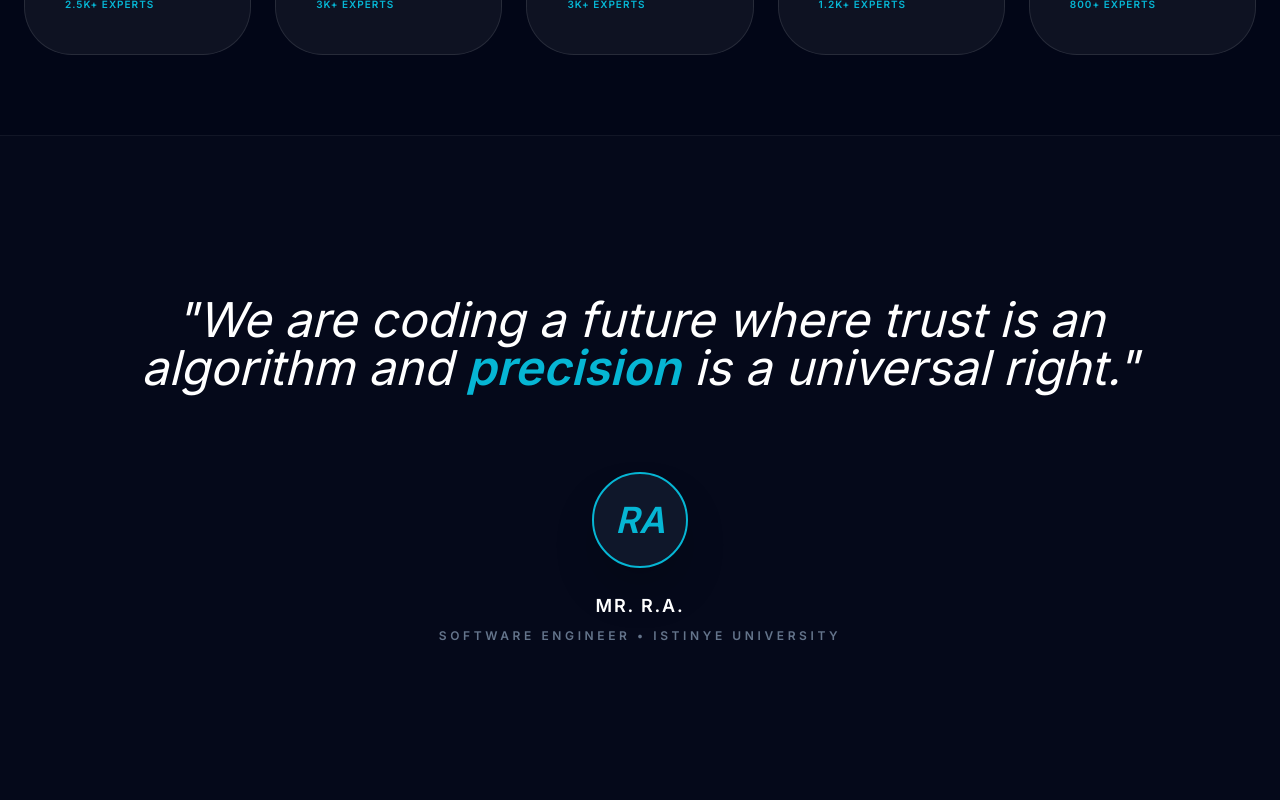
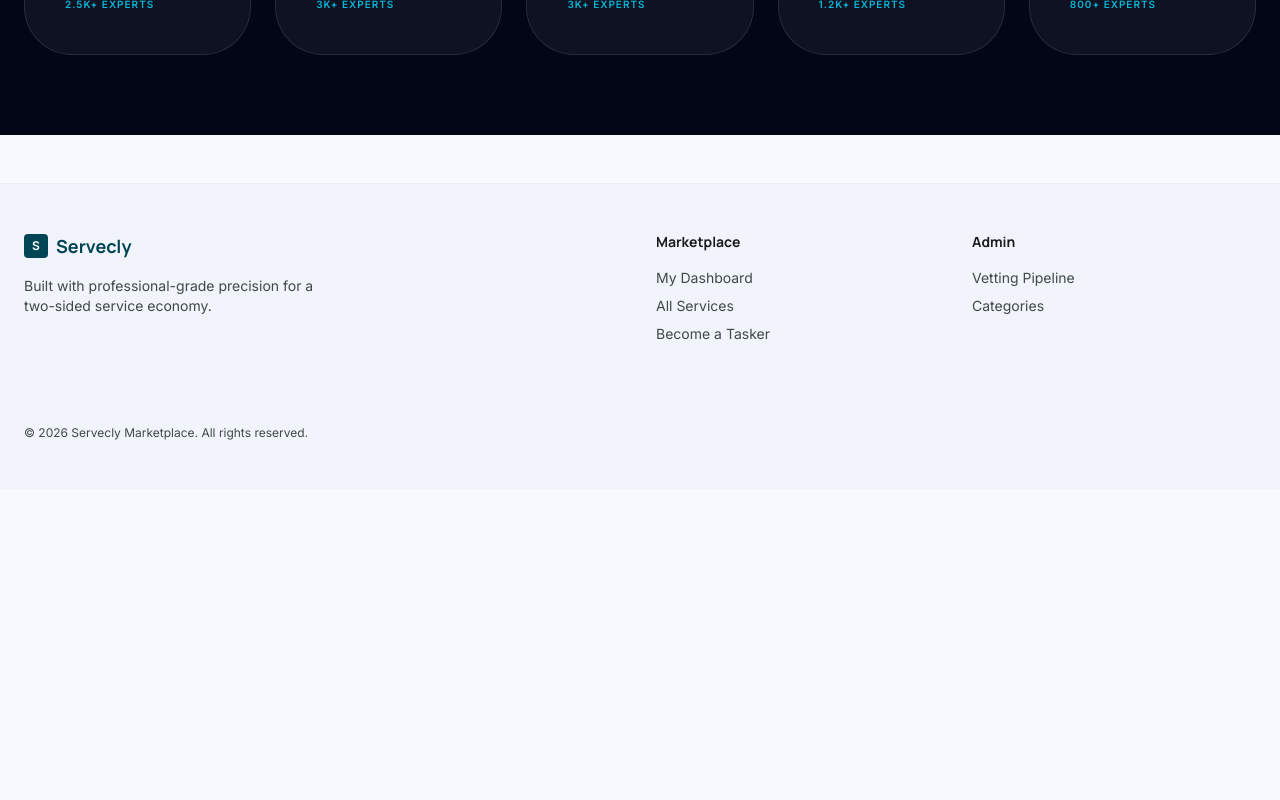
Before and after one commit to PgTobby-07/Servecly-Marektplace, a React (Vite) app: page / in a window 1280 px wide. Shown: the part 1080-1880 px from the top of the page. After the commit the page ends 1569 px from the top, so only its background shows below. Built offline with nearby package versions, Linux system fonts and the light colour scheme.

Commit message:
Clean up Home.jsx by removing comments and unused code
Removed commented-out sections for clarity and streamlined the access logic.

```diff
--- a/src/pages/Home.jsx
+++ b/src/pages/Home.jsx
@@ -12,9 +12,7 @@ const Home = () => {
     if (savedUser) setUser(JSON.parse(savedUser));
   }, []);
 
-  // 1. THE EXCLUSIVE ACCESS NODE LOGIC
   const getAccessStatus = () => {
-    // CAPTURING POTENTIAL USERS & TASKERS
     if (!user) {
       return {
         label: "GATEWAY ACCESS",
@@ -27,7 +25,6 @@ const Home = () => {
 
     const firstName = user.name?.split(' ')[0] || 'User';
 
-    // ADMIN: SYSTEM ARCHITECT
     if (user.role === 'admin') {
       return {
         label: "SYSTEM ARCHITECT",
@@ -38,7 +35,6 @@ const Home = () => {
       };
     }
 
-    // TASKER: VERIFIED ASSET
     if (user.role === 'tasker') {
       return {
         label: "VERIFIED ASSET",
@@ -49,7 +45,6 @@ const Home = () => {
       };
     }
 
-    // CLIENT: ACTIVE NODE
     return {
       label: "ACTIVE NODE",
       message: `Syncing: ${firstName}`,
@@ -78,10 +73,8 @@ const Home = () => {
   return (
     <div className="bg-[#020617] text-slate-200 min-h-screen selection:bg-cyan-500 overflow-x-hidden">
 
-      {/* TOP NAV: ACCESS ANCHOR */}
       <header className="relative z-30 pt-8 px-6 max-w-7xl mx-auto flex flex-col md:flex-row justify-between items-center gap-6">
 
-        {/* DYNAMIC ACCESS NODE - LINKED TO LOGIN IF GUEST */}
         <Link to={!user ? "/login" : "/dashboard"} className="flex items-center gap-4 bg-white/5 backdrop-blur-3xl border border-white/10 p-4 rounded-2xl shadow-2xl group hover:border-cyan-500/50 transition-all duration-500">
           <div className={`h-12 w-12 bg-gradient-to-tr ${status.color} rounded-xl flex items-center justify-center font-black text-white shadow-lg group-hover:scale-110 group-hover:rotate-3 transition-all duration-300`}>
             {status.initial}
@@ -102,22 +95,27 @@ const Home = () => {
           </div>
         </Link>
 
-        {/* QUICK COMMANDS BASED ON ROLE */}
         <div className="flex items-center gap-4">
           {!user && (
             <Link to="/signup" className="text-[10px] font-black uppercase tracking-widest text-slate-400 hover:text-white border-b border-transparent hover:border-cyan-500 py-1 transition-all">
               Initialize Account
             </Link>
           )}
+
+          {/* RESTORED ADMIN COMMANDS */}
           {user?.role === 'admin' && (
-            <Link to="/admin/taxonomy" className="bg-cyan-500 text-white px-8 py-3.5 rounded-xl font-black text-[10px] uppercase tracking-widest hover:shadow-[0_0_20px_rgba(6,182,212,0.4)] transition-all">
-              Manage Taxonomy
-            </Link>
+            <div className="flex gap-3">
+              <Link to="/admin/taxonomy" className="bg-cyan-500 text-white px-6 py-3.5 rounded-xl font-black text-[10px] uppercase tracking-widest hover:shadow-[0_0_20px_rgba(6,182,212,0.4)] transition-all">
+                Manage Taxonomy
+              </Link>
+              <Link to="/admin/vetting" className="bg-white/10 text-white border border-white/20 px-6 py-3.5 rounded-xl font-black text-[10px] uppercase tracking-widest hover:bg-white/20 transition-all">
+                Vetting Pipeline
+              </Link>
+            </div>
           )}
         </div>
       </header>
 
-      {/* HERO SECTION */}
       <section className="relative z-10 pt-12 pb-16">
         <div className="max-w-7xl mx-auto px-6 grid lg:grid-cols-2 gap-12 items-center">
           <div className="text-center lg:text-left">
@@ -150,7 +148,6 @@ const Home = () => {
         </div>
       </section>
 
-      {/* THE ESSENTIAL FIVE */}
       <section className="py-20 relative z-20">
         <div className="max-w-7xl mx-auto px-6">
           <h2 className="text-4xl font-black text-white tracking-tighter mb-12 italic uppercase">The Essential Five</h2>
@@ -165,20 +162,6 @@ const Home = () => {
           </div>
         </div>
       </section>
-
-      {/* THE ENGINEER'S VISION */}
-      <section className="py-40 bg-white/[0.01] border-y border-white/5">
-        <div className="max-w-7xl mx-auto px-6 text-center">
-          <p className="text-4xl md:text-5xl text-white font-light italic leading-tight mb-20 max-w-5xl mx-auto">
-            "We are coding a future where trust is an algorithm and <span className="text-cyan-500 font-bold">precision</span> is a universal right."
-          </p>
-          <div className="flex flex-col items-center">
-            <div className="h-24 w-24 bg-slate-900 rounded-full border-2 border-cyan-500 flex items-center justify-center font-black text-4xl text-cyan-500 italic shadow-2xl mb-6">RA</div>
-            <span className="text-white font-black uppercase tracking-widest text-lg">Mr. R.A.</span>
-            <span className="text-slate-500 text-xs font-bold uppercase tracking-[0.3em] mt-2">Software Engineer • Istinye University</span>
-          </div>
-        </div>
-      </section>
     </div>
   );
 };
```
